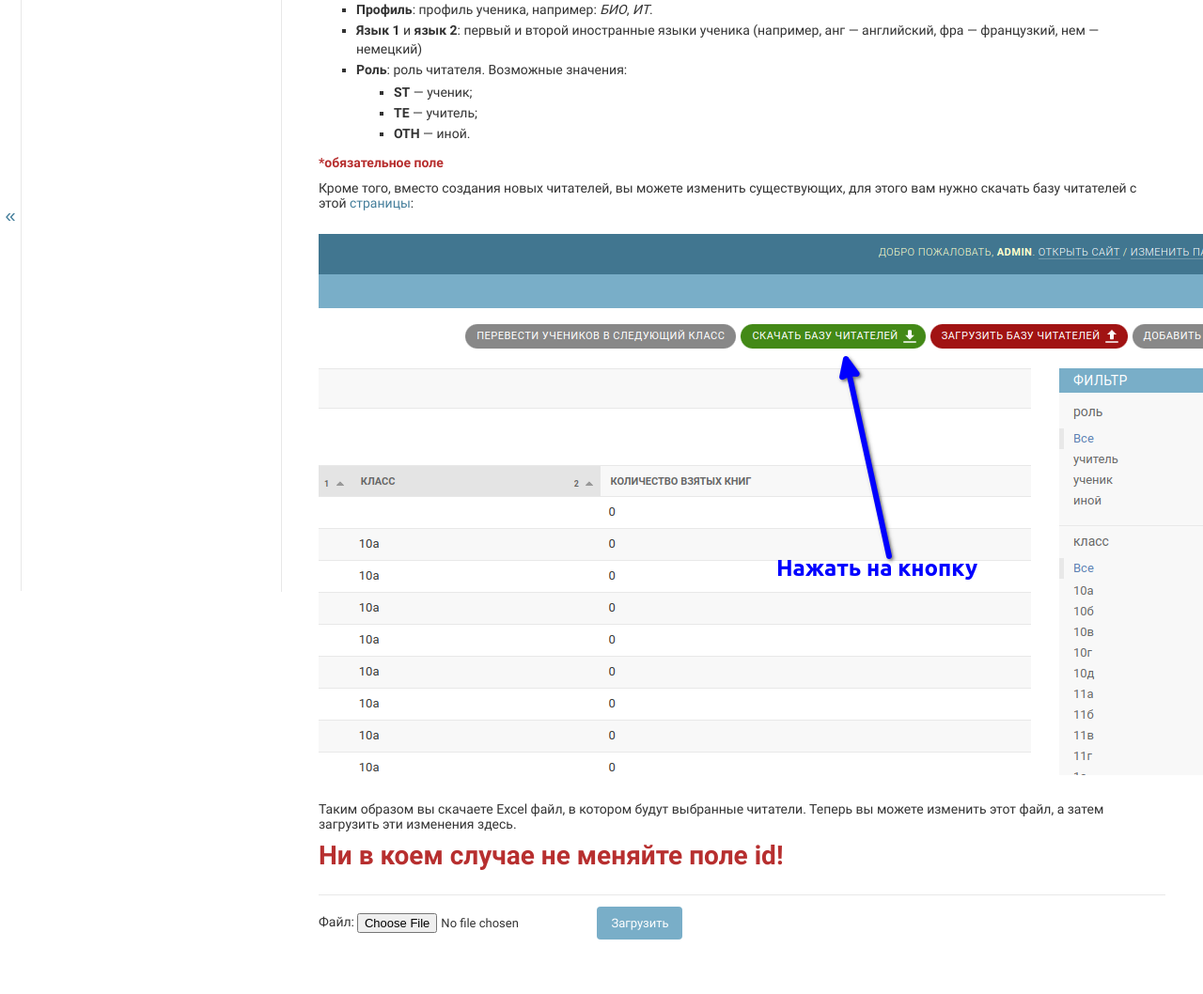
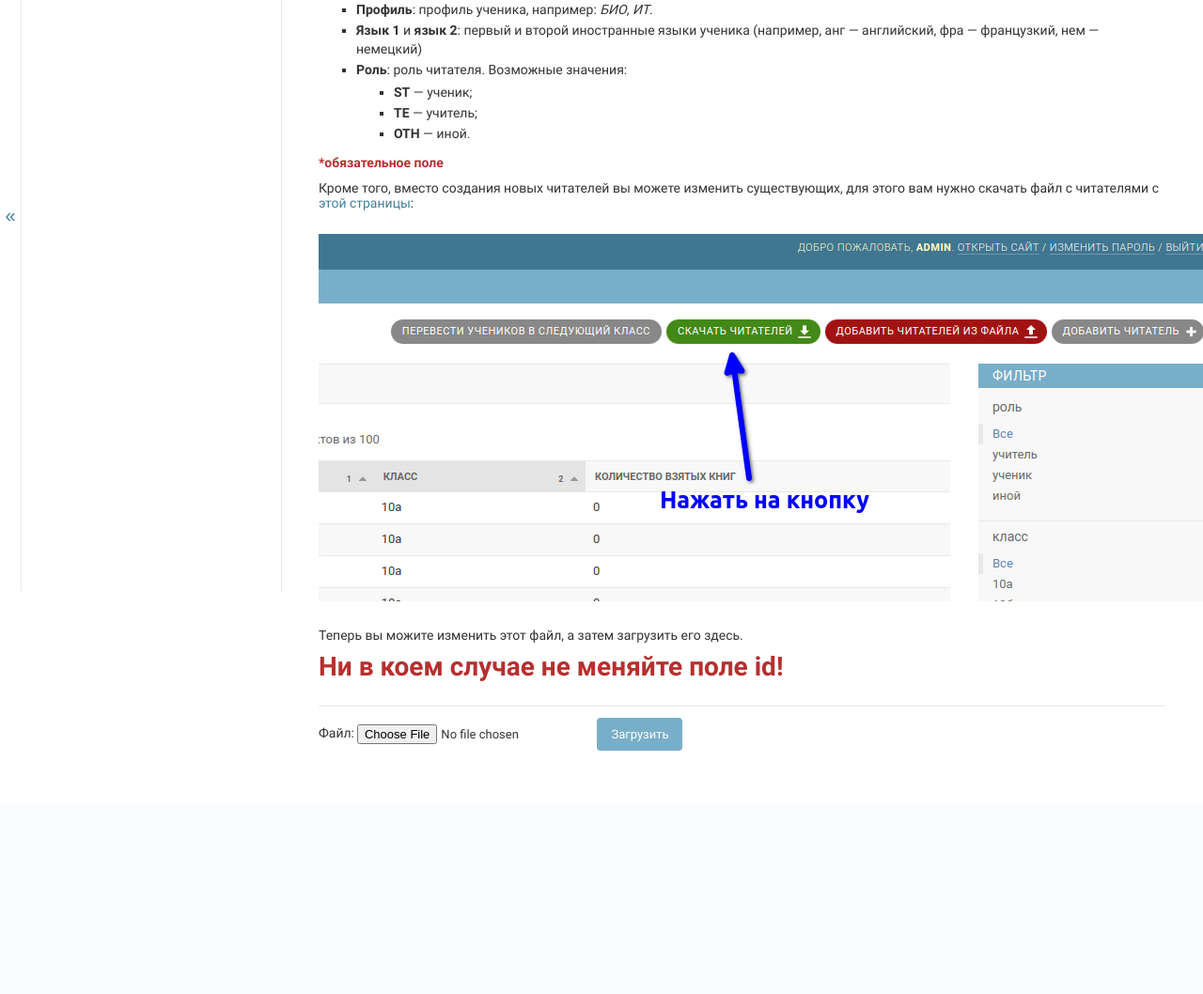
Before and after one commit to Igorello74/EasyBookManagement, a Django app: page /admin/readersRecords/reader/import/ in a window 1280 px wide; the page is wider, and only the part inside the window is pictured. Shown: the part 255-1313 px from the top of that part at 94% size. After the commit the page ends 1054 px from the top of that part, so only its background shows below. Run offline with Django 3.2, Linux system fonts and the light colour scheme; the visitor is signed in with stand-in values (Sample User, id 1).

Commit message:
add some minor design fixes

```diff
--- a/readersRecords/templates/readersRecords/import.html
+++ b/readersRecords/templates/readersRecords/import.html
@@ -41,12 +41,11 @@
     </div>
 
     <div class="paragraph">
-        Кроме того, вместо создания новых читателей, вы можете изменить существующих, для этого вам нужно скачать
-        базу читателей с этой <a href="{% url 'admin:readersRecords_reader_changelist' %}">страницы</a>:
+        Кроме того, вместо создания новых читателей вы можете изменить существующих, для этого вам нужно скачать
+        файл с читателями с <a href="{% url 'admin:readersRecords_reader_changelist' %}">этой страницы</a>:
         <img src="{% static 'readers-import/import-instructions.png' %}" style="padding: 25px 0 25px 0;">
         <br>
-        Таким образом вы скачаете Excel файл, в котором будут выбранные читатели. Теперь вы можете изменить
-        этот файл, а затем загрузить эти изменения здесь.
+        Теперь вы можите изменить этот файл, а затем загрузить его здесь.
         <p style="color: #b72f2f; font-weight: bold; font-size: 2em;">
             Ни в коем случае не меняйте поле id!
         </p>
```
Also changed, not shown: readersRecords/static/readers-import/import-instructions.png.
